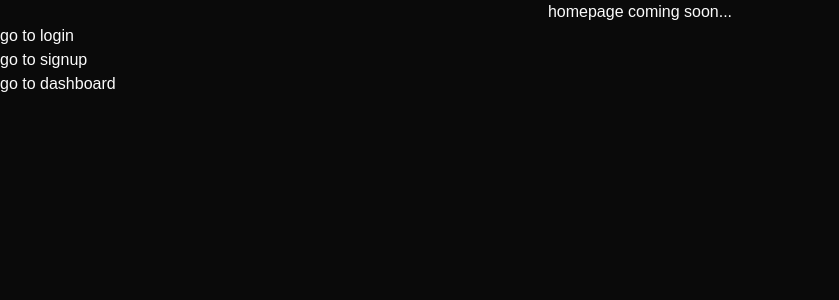
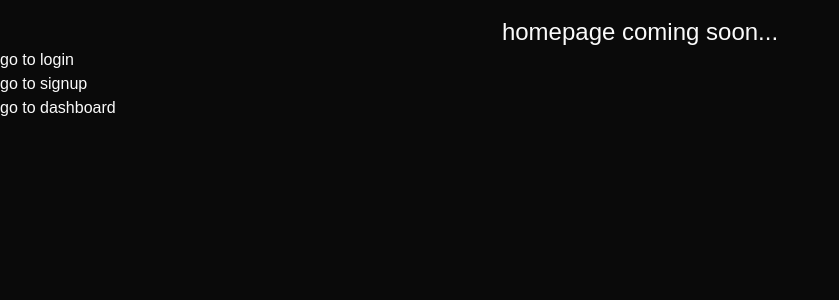
Before and after one commit to SplitTuss/laracraft.io, a Next.js app: page / in a window 1280 px wide. Shown: the top 300 px of the page, without its empty margins (0-839 px from the left). Built offline with nearby package versions, Linux system fonts and the light colour scheme.

Commit message:
useless styling for while I'm working on it

```diff
--- a/src/app/dashboard/page.tsx
+++ b/src/app/dashboard/page.tsx
@@ -1,3 +1,3 @@
 export default function Dashboard() {
-  return <h1 className="flex justify-center">dashboard coming soon...</h1>;
+  return <h1 className="flex justify-center text-2xl mt-4">dashboard coming soon...</h1>;
 }
--- a/src/app/login/page.tsx
+++ b/src/app/login/page.tsx
@@ -1,3 +1,3 @@
 export default function Login() {
-  return <h1 className="flex justify-center">login coming soon...</h1>;
+  return <h1 className="flex justify-center text-2xl mt-4">login coming soon...</h1>;
 }
--- a/src/app/page.tsx
+++ b/src/app/page.tsx
@@ -3,7 +3,7 @@ import Link from 'next/link';
 export default function Home() {
   return (
     <>
-      <h1 className="flex justify-center">homepage coming soon...</h1>
+      <h1 className="flex justify-center text-2xl mt-4">homepage coming soon...</h1>
       <Link href="/login">go to login</Link>
       <br></br>
       <Link href="/signup">go to signup</Link>
--- a/src/app/signup/page.tsx
+++ b/src/app/signup/page.tsx
@@ -1,3 +1,7 @@
 export default function Signup() {
-  return <h1 className="flex justify-center">signup coming soon...</h1>;
+  return (
+    <>
+      <h1 className="flex justify-center text-2xl mt-4">signup coming soon...</h1>
+    </>
+  );
 }
```
